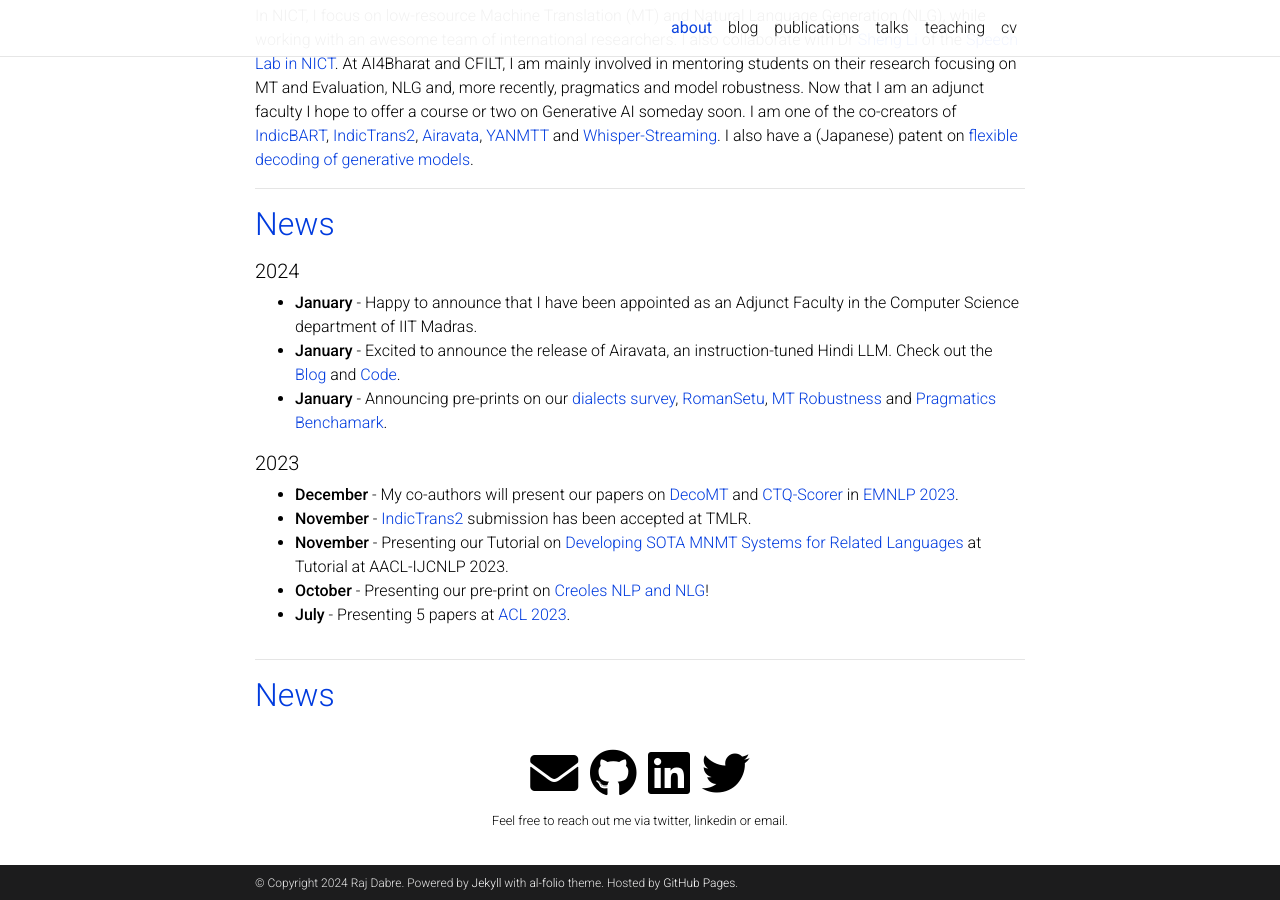
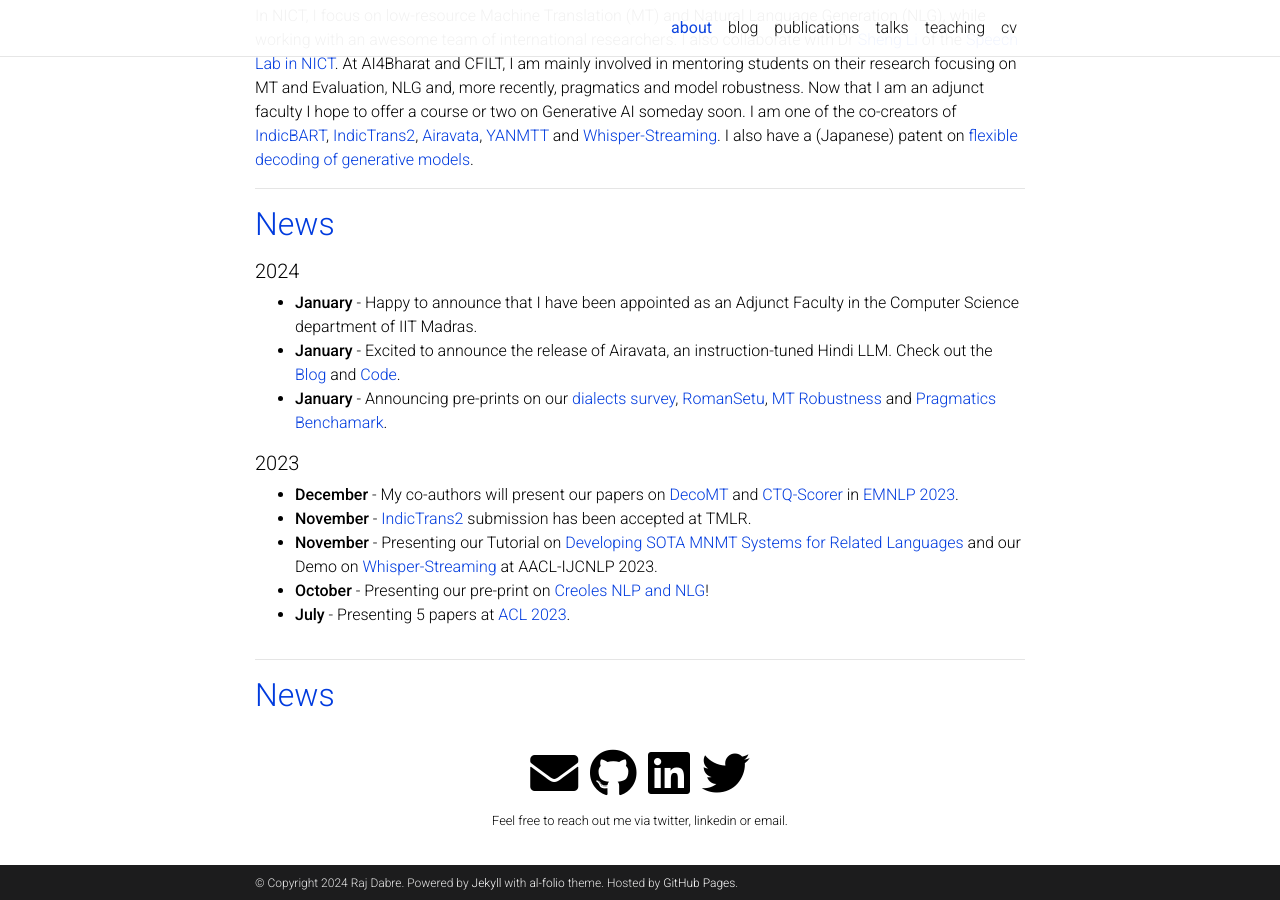
Before and after one commit to prajdabre/prajdabre.github.io, a Jekyll site: the page built from _pages/about.md, in a window 1280 px wide and 900 px high, scrolled down 604 px. Built offline with Jekyll 4.4.1, drawn with Linux system fonts in a browser that asks for light colours; full-size pictures stand in for the smaller copies a plugin makes; comment, search, counter and statistics services are not loaded; a style sheet for code colours, icons or effects is not loaded.

Commit message:
Update about.md

```diff
--- a/_pages/about.md
+++ b/_pages/about.md
@@ -37,6 +37,6 @@ In NICT, I focus on low-resource Machine Translation (MT) and Natural Language G
 
 - **December** - My co-authors will present our papers on [DecoMT](https://aclanthology.org/2023.emnlp-main.279/) and [CTQ-Scorer](https://aclanthology.org/2023.findings-emnlp.519/) in [EMNLP 2023](https://2023.emnlp.org/).
 - **November** - [IndicTrans2](https://openreview.net/forum?id=vfT4YuzAYA) submission has been accepted at TMLR.
-- **November** - Presenting our Tutorial on [Developing SOTA MNMT Systems for Related Languages](http://www.afnlp.org/conferences/ijcnlp2023/wp/program/accepted-tutorials/) at Tutorial at AACL-IJCNLP 2023.
+- **November** - Presenting our Tutorial on [Developing SOTA MNMT Systems for Related Languages](http://www.afnlp.org/conferences/ijcnlp2023/wp/program/accepted-tutorials/) and our Demo on [Whisper-Streaming](https://github.com/ufal/whisper_streaming) at AACL-IJCNLP 2023.
 - **October** - Presenting our pre-print on [Creoles NLP and NLG](https://arxiv.org/abs/2310.19567)!
 - **July** - Presenting 5 papers at [ACL 2023](https://2023.aclweb.org/).
```
